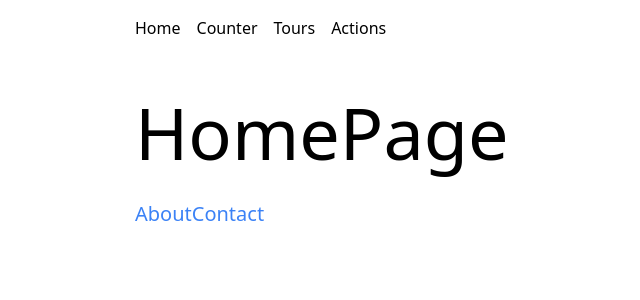
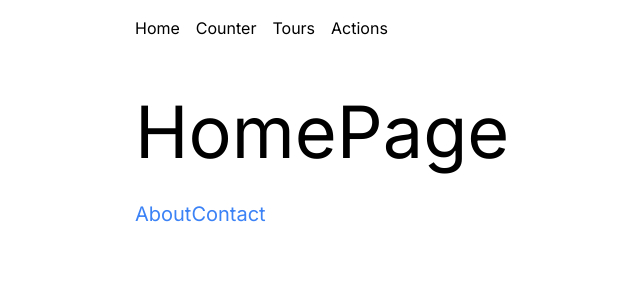
Before and after one commit to Mig-uel/avenue, a Next.js app: page / in a window 1280 px wide. Shown: the top 300 px of the page, without its empty margins (121-761 px from the left). Built offline with nearby package versions, Linux system fonts and the light colour scheme.

Commit message:
chore: Optimize font loading in RootLayout component

```diff
--- a/app/layout.tsx
+++ b/app/layout.tsx
@@ -1,10 +1,24 @@
 import Navbar from '@/components/navbar.component'
+import { Inconsolata, Inter, Roboto } from 'next/font/google'
 import './globals.css'
+
+const inter = Inter({
+  subsets: ['latin'],
+})
+
+// const inconsolata = Inconsolata({
+//   subsets: ['latin'],
+// })
+
+// const roboto = Roboto({
+//   subsets: ['latin'],
+//   weight: ['400'],
+// })
 
 const RootLayout = ({ children }: { children: React.ReactNode }) => {
   return (
     <html lang='en'>
-      <body>
+      <body className={inter.className}>
         <Navbar />
         <main className='max-w-3xl mx-auto py-10'>{children}</main>
       </body>
```
